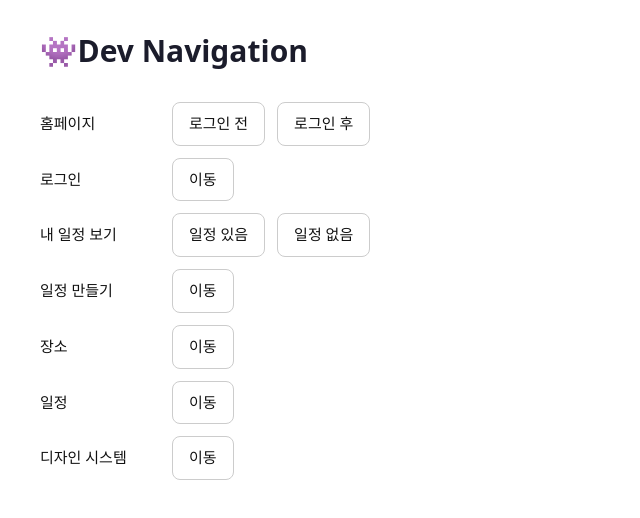
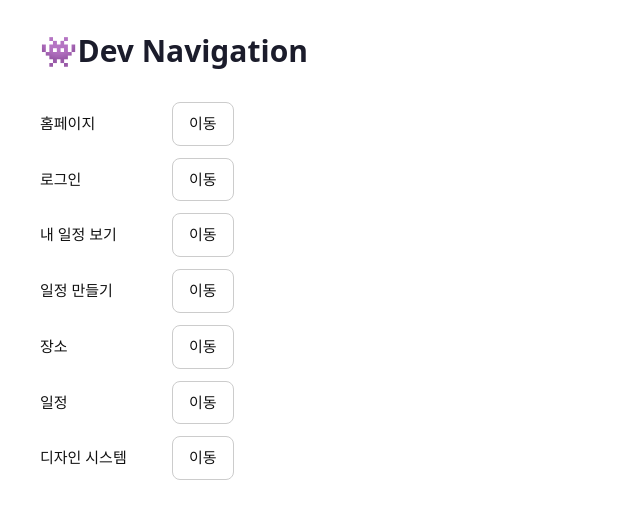
Before and after one commit to hayeon7898/BeTrip-Frontend, a React (Vite) app: page /dev-navi in a window 1280 px wide. Shown: the top 518 px of the page, without its empty margins (0-640 px from the left). Built offline with nearby package versions, Linux system fonts and the light colour scheme; no server answers; a web font is replaced by a local one.

Commit message:
fix: DevHome의 죽은 쿼리 파라미터(loggedIn, hasPlans) 링크 제거 (#12)

```diff
--- a/src/pages/DevHome.tsx
+++ b/src/pages/DevHome.tsx
@@ -11,21 +11,9 @@ interface DevRouteGroup {
 }
 
 const groups: DevRouteGroup[] = [
-  {
-    label: '홈페이지',
-    items: [
-      { sub: '로그인 전', path: '/home' },
-      { sub: '로그인 후', path: '/home?loggedIn=true' },
-    ],
-  },
+  { label: '홈페이지', items: [{ path: '/home' }] },
   { label: '로그인', items: [{ path: '/login' }] },
-  {
-    label: '내 일정 보기',
-    items: [
-      { sub: '일정 있음', path: '/my' },
-      { sub: '일정 없음', path: '/my?hasPlans=false' },
-    ],
-  },
+  { label: '내 일정 보기', items: [{ path: '/my' }] },
   { label: '일정 만들기', items: [{ path: '/plan/create' }] },
   { label: '장소', items: [{ path: '/place' }] },
   { label: '일정', items: [{ path: '/plan/1' }] }, // 상세는 id 필요해서 임시값
```
